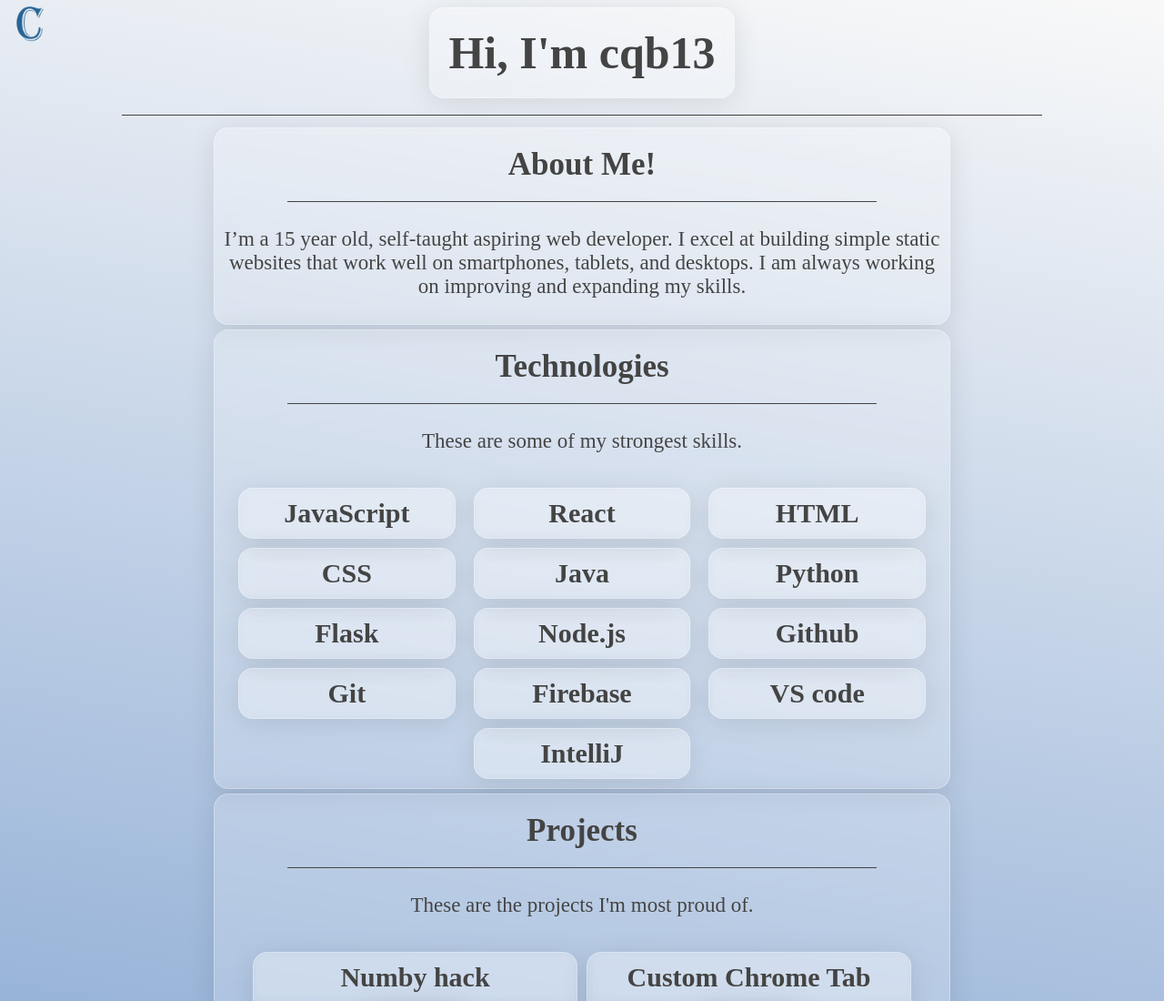
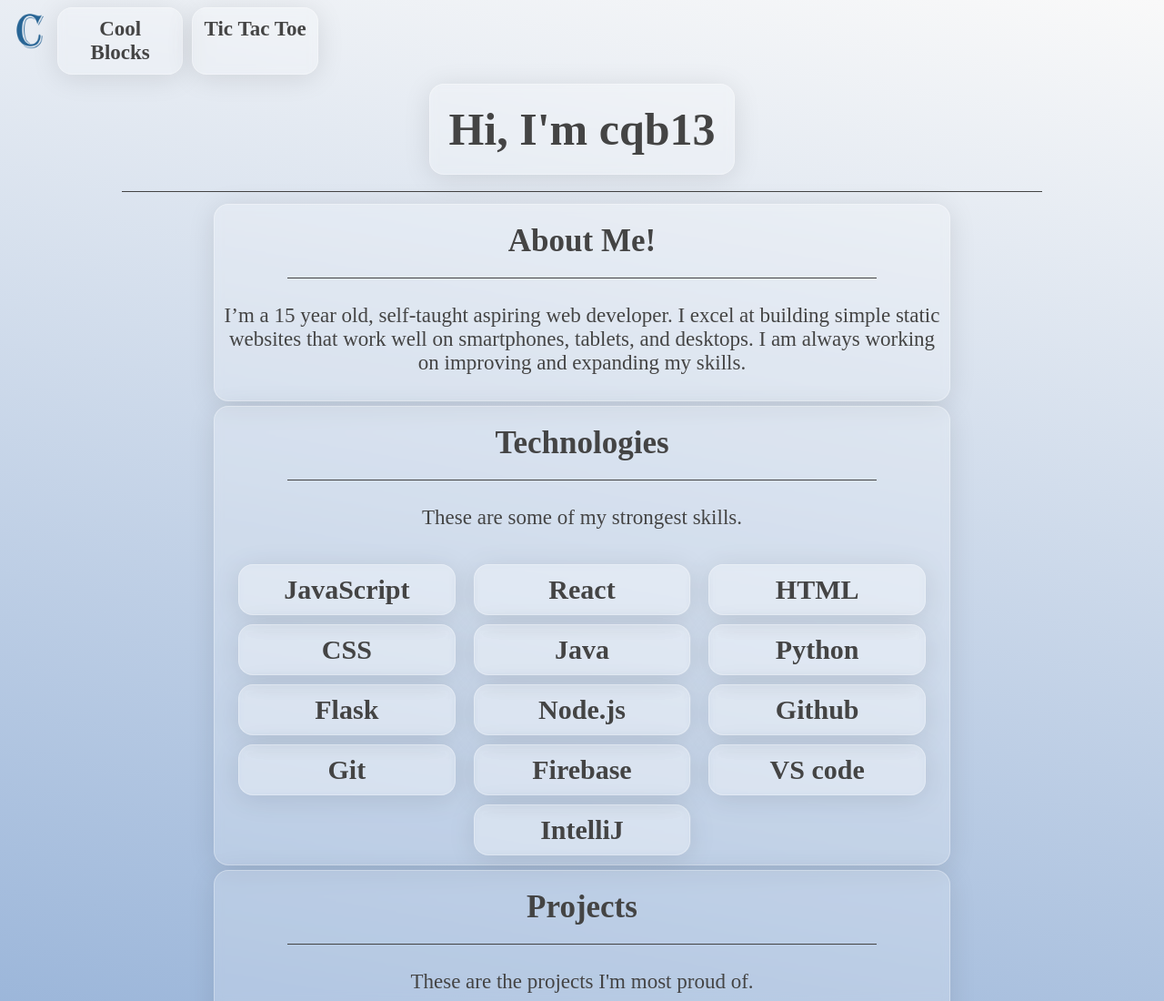
Before and after one commit to cqb13/cqb13.github.io, a plain HTML site: page index.html in a window 1280 px wide. Shown: the top 1100 px of the page at 91% size. Drawn offline with Linux system fonts and the light colour scheme.

Commit message:
🔗 Links to projects

```diff
--- a/css/style.css
+++ b/css/style.css
@@ -6,6 +6,7 @@ body {
   color: #444;
   text-align: center;
   margin-bottom: 0;
+  padding: 0;
 }
 
 body {
@@ -14,20 +15,38 @@ body {
 
 header {
   display: flex;
-  flex-direction: row;
+  flex-direction: column;
 }
 
-.logo-container {
+.nav-bar {
+  display: flex;
   text-align: left;
-  justify-self: left;
-  width: fit-content;
-  position: fixed;
-  z-index: 1;
-  top: 0;
+  width: 100%;
+  margin-bottom: 10px;
+}
+
+.nav {
+  display: flex;
+  text-align: center;
+  font-size: 18px;
+  font-weight: bold;
+  border-radius: 16px;
+  width: 10% !important;
+  transition: 500ms;
+  gap: 10px;
+  animation: appearTop 1s;
+}
+
+.nav p {
+  margin: 0 auto;
+}
+
+.logo {
+  transition: 500ms;
+  animation: appearTop 1s;
 }
 
 img:hover {
-  transition: 500ms;
   scale: 1.1;
 }
 
@@ -126,6 +145,15 @@ main {
   }
 }
 
+@keyframes appearTop {
+  0% {
+    transform: translateY(-100%);
+  }
+  100% {
+    transform: translateY(0);
+  }
+}
+
 .technology {
   display: flex;
   align-items: center;
@@ -164,7 +192,7 @@ svg.footerIcon:hover {
   border: 1px solid rgba(255, 255, 255, 0.3);
 }
 
-@media screen and (max-width: 780px) {
+@media screen and (max-width: 800px) {
   .item-container {
     padding: 5px;
   }
@@ -174,6 +202,9 @@ svg.footerIcon:hover {
   .technology {
     width: 95%;
   }
+  .nav {
+    width: 30% !important;
+  }
   main {
     width: 95%;
   }
--- a/index.html
+++ b/index.html
@@ -16,8 +16,14 @@
 </head>
 <body>
     <header>
-        <div class="logo-container">
+        <div class="nav-bar">
             <img src="/data/Logo.png" width="50px" height="50px" alt="logo" class="logo">
+            <a href="https://cqb13.me/Cool-Blocks" class="nav block">
+                <p>Cool Blocks</p>
+            </a>
+            <a href="https://cqb13.me/Tic-Tac-Toe" class="nav block">
+                <p>Tic Tac Toe</p>
+            </a>
         </div>
         <h1 class="block">Hi, I'm cqb13</h1>
     </header>
--- a/js/elements.js
+++ b/js/elements.js
@@ -4,6 +4,14 @@ var technologies = getData("tech");
 var projects = getData("projects");
 createTechnologyComponent(technologies);
 createProjectComponent(projects);
+const body = document.querySelector("body");
+
+// when projectContainer is scrolled to, give it an animation of fade in
+body.addEventListener("scroll", () => {
+  if (body.scrollTop > 0) {
+    projectContainer.classList.add("fade-in");
+  }
+});
 
 // sets up technologies
 function createTechnologyComponent(technologies) {
```
